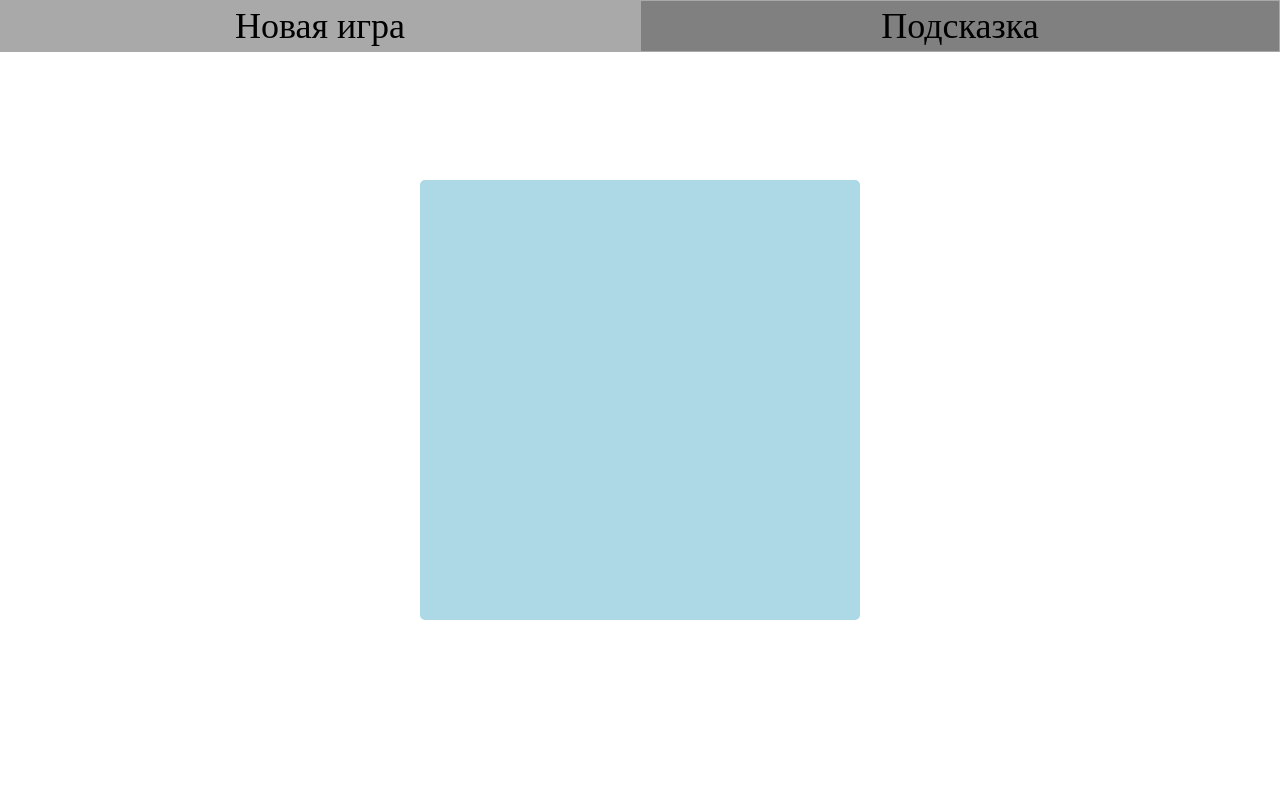
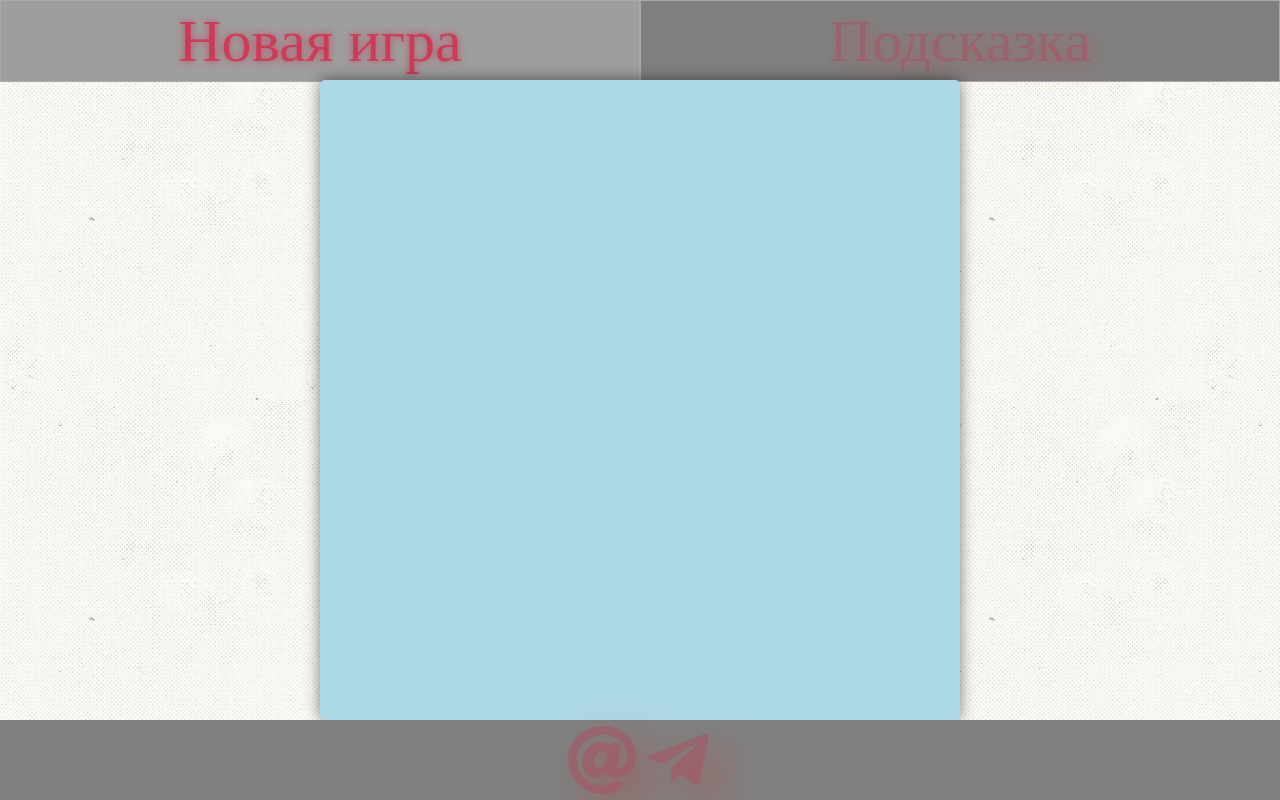
Before and after one commit to krash1408/memory-pair-game, a plain HTML site: page index.html in a window 1280 px wide. Drawn offline with nearby package versions, Linux system fonts and the light colour scheme.

Commit message:
css styling

```diff
--- a/css/style.css
+++ b/css/style.css
@@ -5,6 +5,10 @@ body {
     padding: 0;
     margin: 0;
     font-size: 1.6rem;
+    background-image: url('../img/bg.png');
+    background-repeat: repeat;
+    width: 100vw;
+    height: 100vh;
 }
 .main-navigation {
     width: 100%;
@@ -15,23 +19,29 @@ body {
     list-style-type: none;
     display: flex;
     justify-content: center;
-    min-width: 5rem;
     background-color: rgb(128, 128, 128);
 }
 .main-navigation__item {
     margin: 0;
     padding: 0;
-    line-height: 5rem;
+    line-height: 8rem;
     flex: 1 1 20rem;
     text-align: center;
-    font-size: 3.6rem;
+    font-size: 6rem;
     cursor: pointer;
     border: .1rem solid rgb(169, 169, 169);
     will-change: background-color;
     transition: background-color .5s;
 }
+.text {
+    color: rgba(220,20,60,.6);
+    filter: drop-shadow(.5rem .5rem 1rem rgba(255, 0, 0, 1)) invert(30%);
+}
 .main-navigation__item:hover {
-    background-color: rgb(169, 169, 169);
+    background-color: rgb(158, 158, 158);
+}
+.main-navigation__item:hover .text {
+    filter: drop-shadow(0 0 .4rem rgba(220, 20, 60, 1));
 }
 .game-field {
     position: absolute;
@@ -40,9 +50,10 @@ body {
     transform: translate(-50%, -50%);
 }
 .game-field__wrapper {
-    width: 44rem;
-    height: 44rem;
+    width: 64rem;
+    height: 64rem;
     background-color: rgb(173, 216, 230);
+    box-shadow: 0 0 15px rgba(0, 0, 0, 0.5);
     border-radius: .5rem;
     display: flex;
     flex-flow: row wrap;
@@ -51,8 +62,8 @@ body {
 }
 .card {
     position: relative;
-    width: 10rem;
-    height: 10rem;
+    width: 15rem;
+    height: 15rem;
     border-radius: .5rem;
     margin: .5rem;
     perspective: 100rem;
@@ -108,4 +119,46 @@ body {
 }
 .same-cards {
     opacity: 0;
+    cursor: auto;
 }
+.main-footer {
+    display: flex;
+    justify-content: center;
+    align-items: center;
+    position: fixed;
+    width: 100%;
+    bottom: 0;
+    height: 8rem;
+    background-color: rgb(128, 128, 128);
+}
+.footer__contacts {
+    width: 7rem;
+    height: 7rem;
+    margin: auto .3rem;
+    filter: drop-shadow(1.6rem 1.6rem 2rem rgba(255, 0, 0, 1)) invert(30%);
+}
+.footer__contacts:hover {
+    filter: drop-shadow(0 0 .4rem rgba(220, 20, 60, 1));
+}
+.svg-inline--fa {
+    width: 7rem;
+    height: 7rem;
+}
+@media (max-width: 720px) {
+    .main-navigation__item {
+        line-height: 5rem;
+        font-size: 4rem;
+    }
+    .game-field__wrapper {
+        width: 44rem;
+        height: 44rem;
+    }
+    .card {
+        position: relative;
+        width: 10rem;
+        height: 10rem;
+    }
+    .main-footer {
+        height: 5rem;
+    }
+}
--- a/index.html
+++ b/index.html
@@ -1,5 +1,5 @@
 <!DOCTYPE html>
-<html lang="en">
+<html lang="ru">
 <head>
     <meta charset="UTF-8">
     <meta name="viewport" content="width=device-width, initial-scale=1.0">
@@ -13,8 +13,8 @@
     <main class="main">
         <nav class="main-navigation">
             <ul class="main-navigation__list">
-                <div class="main-navigation__item start-btn">Новая игра</div>
-                <div class="main-navigation__item help-btn">Подсказка</div>
+                <div class="main-navigation__item start-btn"><span class="text">Новая игра</span></div>
+                <div class="main-navigation__item help-btn"><span class="text">Подсказка</span></div>
             </ul>
         </nav>
         <section class="game-field">
@@ -22,7 +22,11 @@
         </section>
     </main>
     <footer class="main-footer">
-    </footer>
+            <a href="mailto:krash1408@gmail.com" target="_blank" class="footer__contacts">
+                <svg aria-hidden="true" data-prefix="fas" data-icon="at" class="svg-inline--fa fa-at fa-w-16" role="img" viewBox="0 0 512 512"><path fill="rgba(220,20,60,.6)" d="M256 8C118.941 8 8 118.919 8 256c0 137.059 110.919 248 248 248 48.154 0 95.342-14.14 135.408-40.223 12.005-7.815 14.625-24.288 5.552-35.372l-10.177-12.433c-7.671-9.371-21.179-11.667-31.373-5.129C325.92 429.757 291.314 440 256 440c-101.458 0-184-82.542-184-184S154.542 72 256 72c100.139 0 184 57.619 184 160 0 38.786-21.093 79.742-58.17 83.693-17.349-.454-16.91-12.857-13.476-30.024l23.433-121.11C394.653 149.75 383.308 136 368.225 136h-44.981a13.518 13.518 0 0 0-13.432 11.993l-.01.092c-14.697-17.901-40.448-21.775-59.971-21.775-74.58 0-137.831 62.234-137.831 151.46 0 65.303 36.785 105.87 96 105.87 26.984 0 57.369-15.637 74.991-38.333 9.522 34.104 40.613 34.103 70.71 34.103C462.609 379.41 504 307.798 504 232 504 95.653 394.023 8 256 8zm-21.68 304.43c-22.249 0-36.07-15.623-36.07-40.771 0-44.993 30.779-72.729 58.63-72.729 22.292 0 35.601 15.241 35.601 40.77 0 45.061-33.875 72.73-58.161 72.73z"></path></svg></a>
+            <a href="https://t.me/krash1408" target="_blank" class="footer__contacts">
+                <svg aria-hidden="true" data-prefix="fab" data-icon="telegram-plane" class="svg-inline--fa fa-telegram-plane fa-w-14" role="img" viewBox="0 0 448 512"><path fill="rgba(220,20,60,.6)" d="M446.7 98.6l-67.6 318.8c-5.1 22.5-18.4 28.1-37.3 17.5l-103-75.9-49.7 47.8c-5.5 5.5-10.1 10.1-20.7 10.1l7.4-104.9 190.9-172.5c8.3-7.4-1.8-11.5-12.9-4.1L117.8 284 16.2 252.2c-22.1-6.9-22.5-22.1 4.6-32.7L418.2 66.4c18.4-6.9 34.5 4.1 28.5 32.2z"></path></svg></a>
+        </footer>
     <script src="//ajax.googleapis.com/ajax/libs/jquery/1.7.2/jquery.min.js" type="text/javascript"></script>
     <script src="src/index.js"></script>
 </body>
--- a/src/index.js
+++ b/src/index.js
@@ -1,4 +1,4 @@
-
+$(document).ready(function game(){
   wrapper = document.querySelector('.game-field__wrapper');
   let cardsPool = [];
   let openedCards = [];
@@ -13,7 +13,7 @@
     { 'id' : 'whatsapp', 'img' : 'img/whatsapp.svg'}
   ];
   const data = [...imageArray, ...imageArray];
-  //создать num-блоков
+//создать value-блоков
   function createCardField (value) {
     value.forEach( val => {
       wrapper.appendChild( val );
@@ -64,11 +64,11 @@
       });
     });
   }
-
+//игровая логика
   function gameRules(val) {
     const cardFrontArray = $('.card__front').toArray();
     if (cardFrontArray.includes(val.originalTarget) !== true) {
-    console.log(false);
+      return;
     }
     else {
       val.originalTarget.offsetParent.classList.toggle('card__wrapper--click');
@@ -91,21 +91,23 @@ function gameRules(val) {
       }
     }
   }
+//если победа
   function win() {
     if (openedCards.length == 16) {
       alert('Победа!');
     }
   }
+//открыть блоки на 2 секунды
   function help() {
     setTimeout( () => {
       $('.card__wrapper').addClass('help-btn--click');
-    }, 500);
+    }, 300);
     setTimeout( () => {
       $('.card__wrapper').removeClass('help-btn--click');
-    }, 2000);
+    }, 2300);
     console.log('click');
   }
-
+//проверка карт на идентичность
   function checkCardsPool (arr) {
     return arr[0].dataset.name === arr[1].dataset.name;
   }
@@ -133,3 +135,4 @@ function win() {
       insertContentInCards();
     },500);
   });
+})
```
Also changed, not shown: img/bg.png (added). Lines whose indentation alone changed are shown as unchanged.
